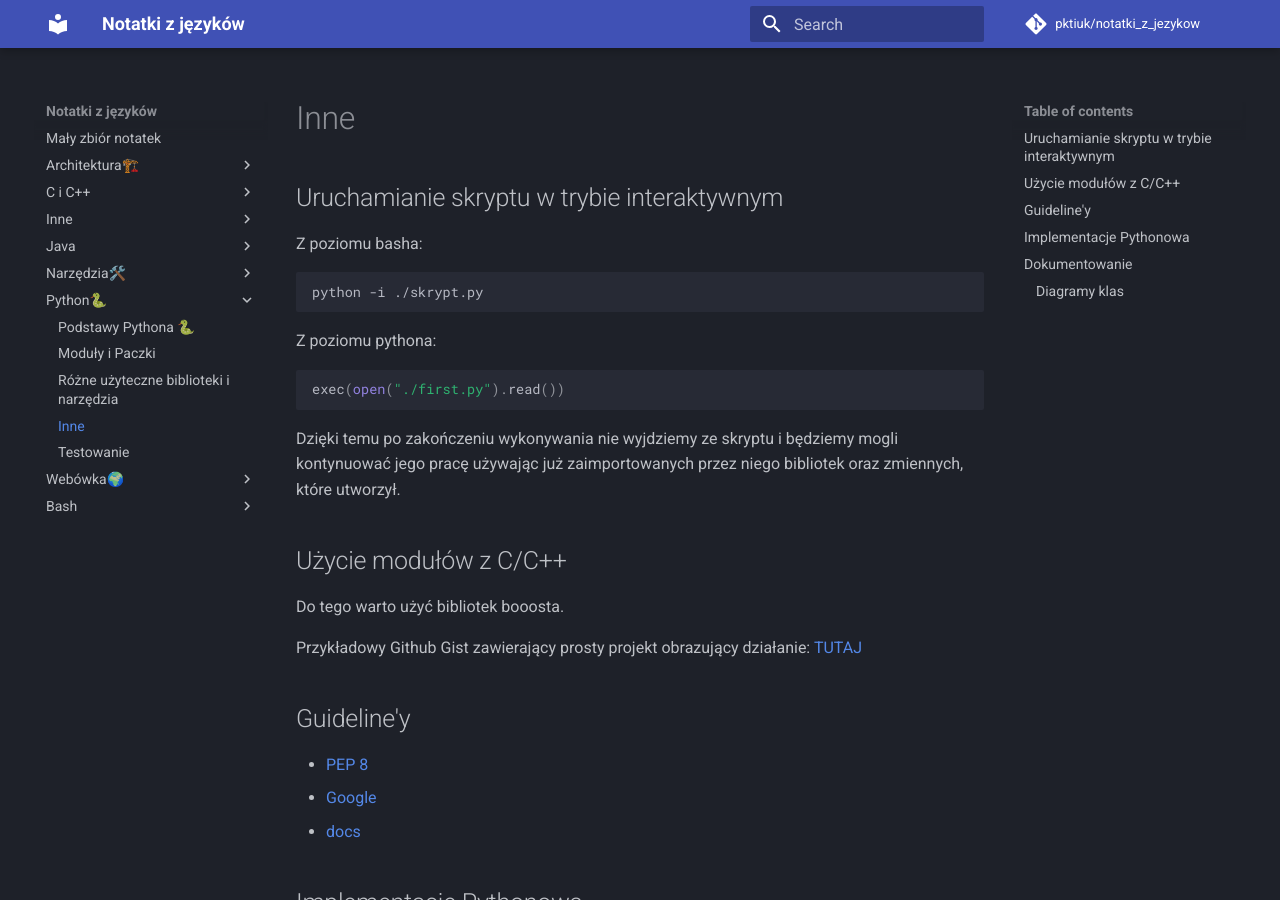
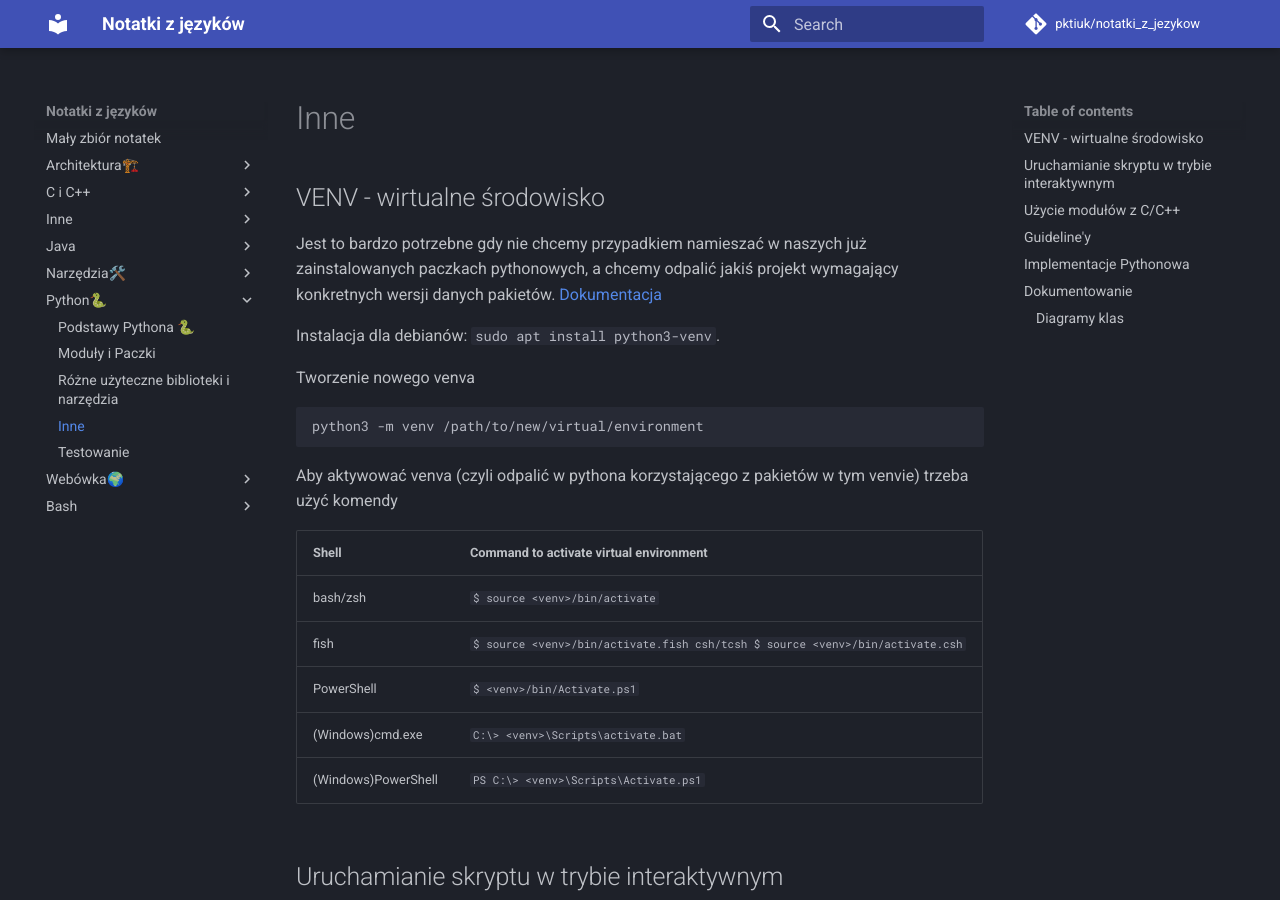
Before and after one commit to pktiuk/notatki_z_jezykow, an MkDocs documentation site: the page built from docs/Python🐍/5_inne.md, in a window 1280 px wide and 900 px high. Built offline with MkDocs 1.6.1 and Material for MkDocs 9.7.7, drawn with Linux system fonts in a browser that asks for light colours; comment, search, counter and statistics services are not loaded.

Commit message:
Opis Venvów

````diff
--- a/docs/Python🐍/5_inne.md
+++ b/docs/Python🐍/5_inne.md
@@ -1,4 +1,26 @@
 # Inne
+
+## VENV - wirtualne środowisko
+
+Jest to bardzo potrzebne gdy nie chcemy przypadkiem namieszać w naszych już zainstalowanych paczkach pythonowych, a chcemy odpalić jakiś projekt wymagający konkretnych wersji danych pakietów. [Dokumentacja](https://docs.python.org/3/library/venv.html)
+
+Instalacja dla debianów: `sudo apt install python3-venv`.
+
+Tworzenie nowego venva
+
+```bash
+python3 -m venv /path/to/new/virtual/environment
+```
+
+Aby aktywować venva (czyli odpalić w pythona korzystającego z pakietów w tym venvie) trzeba użyć komendy
+
+| Shell               | Command to activate virtual environment                                       |
+| ------------------- | ----------------------------------------------------------------------------- |
+| bash/zsh            | `$ source <venv>/bin/activate`                                                |
+| fish                | `$ source <venv>/bin/activate.fish csh/tcsh $ source <venv>/bin/activate.csh` |
+| PowerShell          | `$ <venv>/bin/Activate.ps1 `                                                  |
+| (Windows)cmd.exe    | `C:\> <venv>\Scripts\activate.bat `                                           |
+| (Windows)PowerShell | `PS C:\> <venv>\Scripts\Activate.ps1`                                         |
 
 ## Uruchamianie skryptu w trybie interaktywnym
 
````
